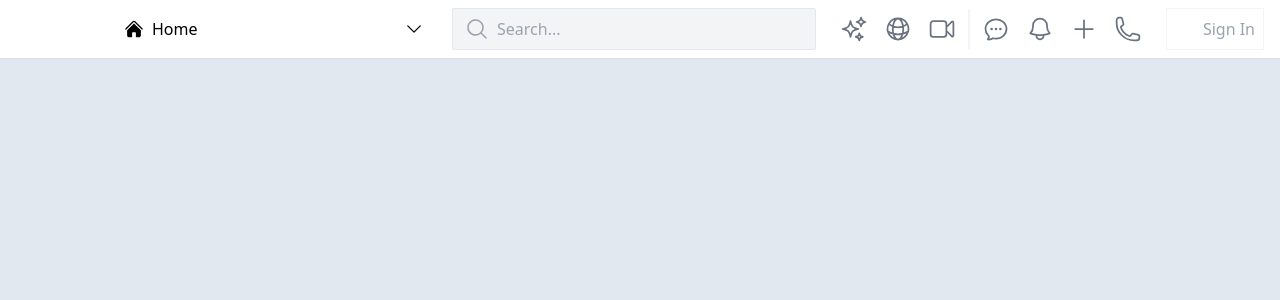
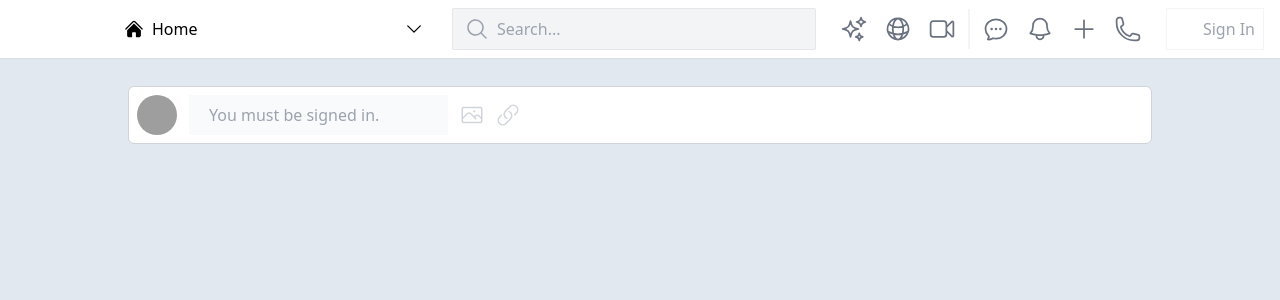
Before and after one commit to alexandrustefanescu/reddit-clone, a Next.js app: page / in a window 1280 px wide. Shown: the top 300 px of the page. Built offline with nearby package versions, Linux system fonts and the light colour scheme; no server answers; grey boxes are pictures that could not be loaded.

Commit message:
feature (client): add styling and component
Added styling for container and Postbox component

```diff
--- a/pages/index.tsx
+++ b/pages/index.tsx
@@ -1,9 +1,10 @@
 import type { NextPage } from 'next'
 import Head from 'next/head'
+import PostBox from '../components/PostBox'
 
 const Home: NextPage = () => {
   return (
-    <div className=''>
+    <div className='max-w-5xl my-7 mx-auto'>
       <Head>
         <title>Reddit Clone</title>
         <link
@@ -13,7 +14,9 @@ const Home: NextPage = () => {
       </Head>
 
       {/* Postbox */}
-      <div>
+      <PostBox />
+
+      <div className='flex'>
         {/* Feed */}
       </div>
     </div>
```
